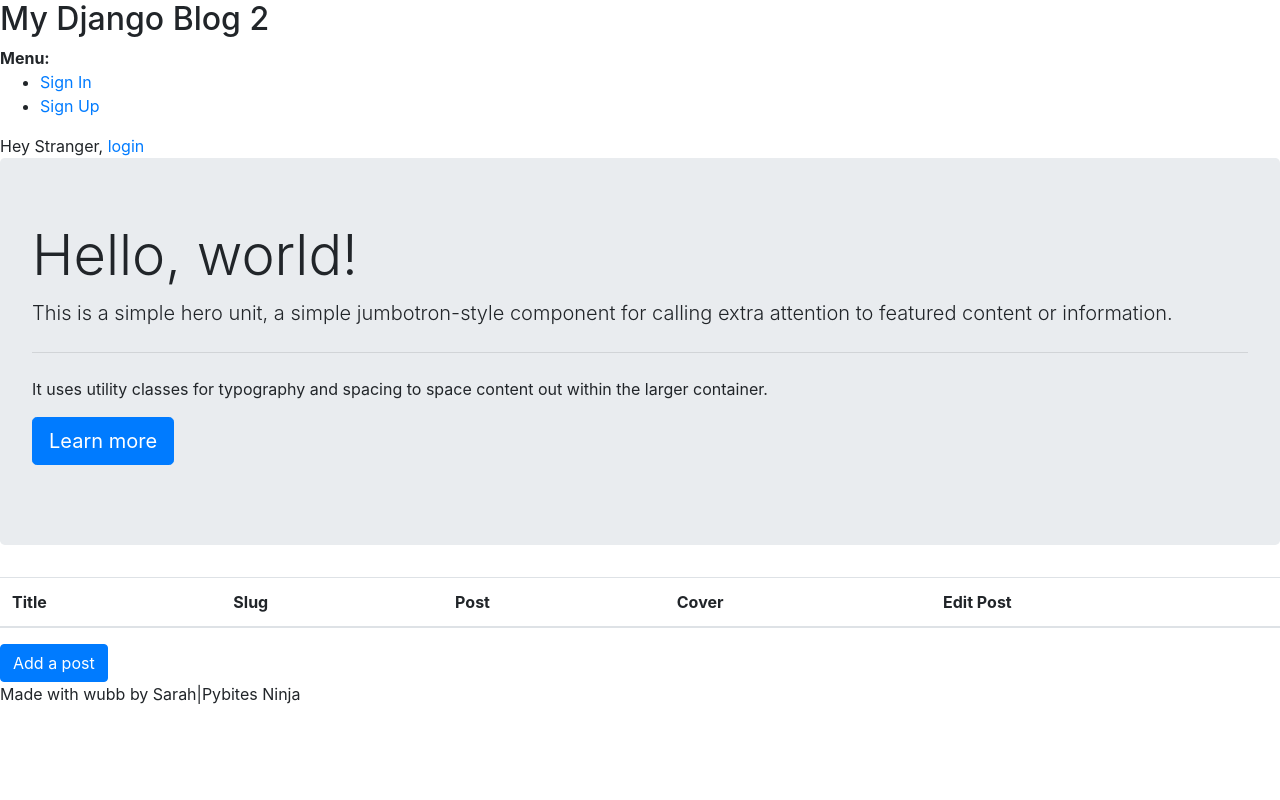
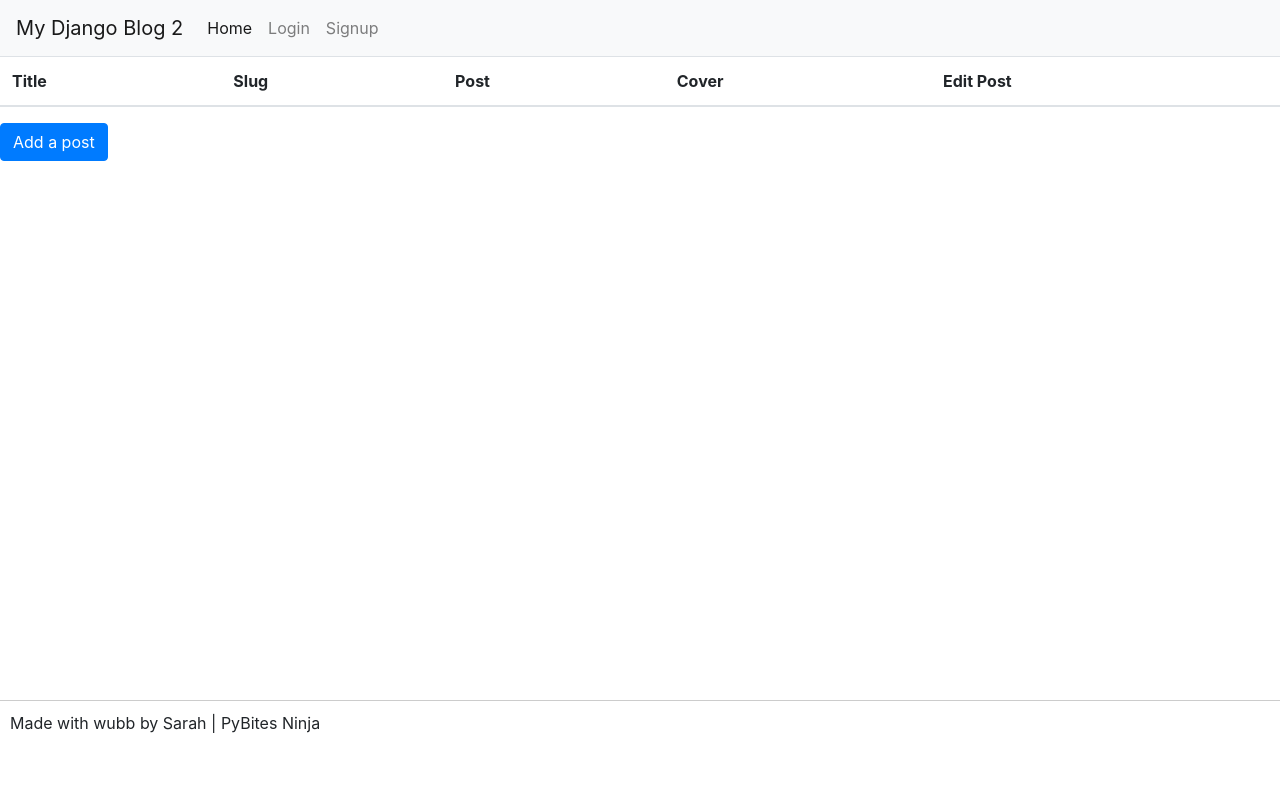
Before and after one commit to hunnypotpy/DjangoBlog, a Django app: page / in a window 1280 px wide. Run offline with Django 3.2, Linux system fonts and the light colour scheme; data that the repository does not hold is empty; some libraries are stand-ins or nearby versions.

Commit message:
fix footer, make navbar

```diff
--- a/blog/templates/blog/list.html
+++ b/blog/templates/blog/list.html
@@ -1,16 +1,6 @@
 {% extends 'base.html' %}
 
 {% block content %}
-
-<div class="jumbotron">
-  <h1 class="display-4">Hello, world!</h1>
-  <p class="lead">This is a simple hero unit, a simple jumbotron-style component for calling extra attention to featured content or information.</p>
-  <hr class="my-4">
-  <p>It uses utility classes for typography and spacing to space content out within the larger container.</p>
-  <p class="lead">
-    <a class="btn btn-primary btn-lg" href="#" role="button">Learn more</a>
-  </p>
-</div>
 
   <table class="table">
     <thead>
--- a/blog/urls.py
+++ b/blog/urls.py
@@ -1,7 +1,6 @@
 from django.urls import path
 
 from . import views
-
 
 app_name = 'blog'
 urlpatterns = [
--- a/mysite/static/css/style.css
+++ b/mysite/static/css/style.css
@@ -0,0 +1,8 @@
+footer {
+  border-top: 1px solid #ccc;
+  padding: 10px;
+  position: fixed;
+  height: 100px;
+  bottom: 0;
+  width: 100%;
+}
--- a/mysite/templates/base.html
+++ b/mysite/templates/base.html
@@ -1,55 +1,54 @@
 {% load static %}
-
 {% load bootstrap4 %}
 <!doctype html>
-
 <html lang="en">
   <head>
     <meta charset="utf-8">
     <title>My First Django Blog</title>
     <meta name="description" content="My first Django app">
     <meta name="author" content="PDM">
-
     {% bootstrap_css %}
     {% bootstrap_javascript jquery='full' %}
-
     <link href="{% static 'css/style.css' %}" rel="stylesheet" type="text/css" />
-
-    <!-- if you want some nice styling: -->
     <script src="//cdn.muicss.com/mui-0.10.1/js/mui.min.js"></script>
     <script src="{% static 'js/script.js' %}"></script>
   </head>
-
   <body>
-    {# Display django.contrib.messages as Bootstrap alerts #}
     {% bootstrap_messages %}
 
-
-    <h2>My Django Blog 2 </h2>
-    <div>
-      <strong>Menu:</strong>
-      <ul>
-        {% if user.is_authenticated %}
-        <li><a href="{% url 'account_email' %}">Change E-mail</a></li>
-        <li><a href="{% url 'account_logout' %}">Sign Out</a></li>
-        {% else %}
-        <li><a href="{% url 'account_login' %}">Sign In</a></li>
-        <li><a href="{% url 'account_signup' %}">Sign Up</a></li>
-        {% endif %}
-      </ul>
-    </div>
-
-
-    {% if request.user.is_authenticated %}
-      Welcome back {{request.user.username}}, <a href="{% url 'account_logout' %}">logout</a>
-    {% else %}
-      Hey Stranger, <a href="{% url 'account_login' %}">login</a>
-    {% endif %}
+    <nav class="navbar navbar-expand-lg navbar-light bg-light">
+      <a class="navbar-brand" href="#">My Django Blog 2</a>
+      <button class="navbar-toggler" type="button" data-toggle="collapse" data-target="#navbarNav" aria-controls="navbarNav" aria-expanded="false" aria-label="Toggle navigation">
+        <span class="navbar-toggler-icon"></span>
+      </button>
+      <div class="collapse navbar-collapse" id="navbarNav">
+        <ul class="navbar-nav">
+          <li class="nav-item active">
+            <a class="nav-link" href="{% url 'blog:blog_list' %}">Home <span class="sr-only">(current)</span></a>
+          </li>
+          {% if request.user.is_authenticated %}
+            <li class="nav-item">
+              <a class="nav-link" href="{% url 'account_email' %}">Change E-mail</a>
+            </li>
+            <li class="nav-item">
+              <a class="nav-link" href="{% url 'account_logout' %}">Logout</a>
+            </li>
+          {% else %}
+            <li class="nav-item">
+              <a class="nav-link" href="{% url 'account_login' %}">Login</a>
+            </li>
+            <li class="nav-item">
+              <a class="nav-link" href="{% url 'account_signup' %}">Signup</a>
+            </li>
+          {% endif %}
+        </ul>
+      </div>
+    </nav>
 
     {% block content %}{% endblock %}
 
     <footer>
-      Made with wubb by Sarah|Pybites Ninja
+      Made with wubb by Sarah | PyBites Ninja
     </footer>
   </body>
 </html>
```
Lines whose indentation alone changed are shown as unchanged.
